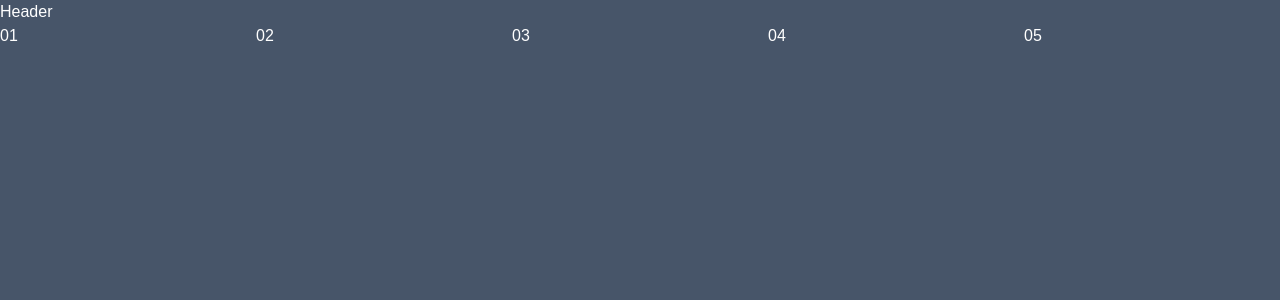
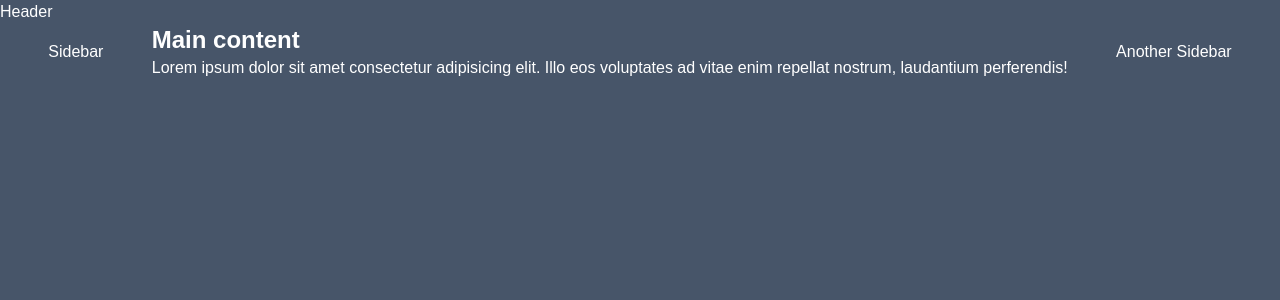
Before and after one commit to Yash-EnactOn/Tailwind-CSS, a Next.js app: page / in a window 1280 px wide. Shown: the top 300 px of the page. Built offline with nearby package versions, Linux system fonts and the light colour scheme; a web font is replaced by a local one.

Commit message:
tailwind item properties

```diff
--- a/app/page.tsx
+++ b/app/page.tsx
@@ -82,7 +82,7 @@ export default function Home() {
         </div>
       </div> */}
 
-      <div className="parent">
+      {/* <div className="parent">
         <div>Header</div>
         <div className="flex flex-col md:flex-row">
            <div className="flex w-full flex-wrap">
@@ -93,7 +93,21 @@ export default function Home() {
              <div className="w-32 grow">05</div>
            </div>
         </div>
+      </div> */}
+
+      <div className="parent">
+        <div>Header</div>
+        <div className="flex items-center justify-evenly">
+          <div>Sidebar</div>
+          <div>
+            <h1 className="text-2xl font-bold">Main content</h1>
+            <p>Lorem ipsum dolor sit amet consectetur adipisicing elit. Illo eos voluptates ad vitae enim repellat nostrum, laudantium perferendis!</p>
+          </div>
+          <div>Another Sidebar</div>
+        </div>
       </div>
+
+
     </div>
   );
 }
```
